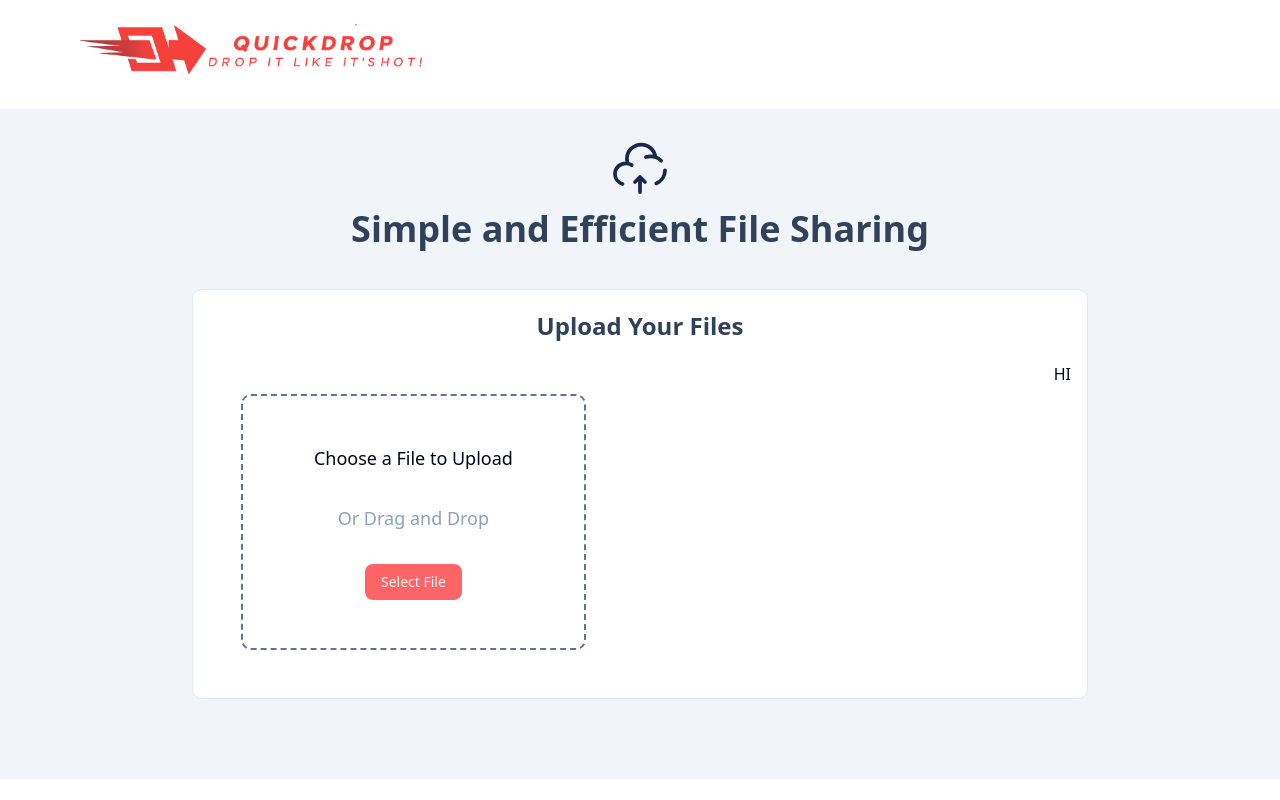
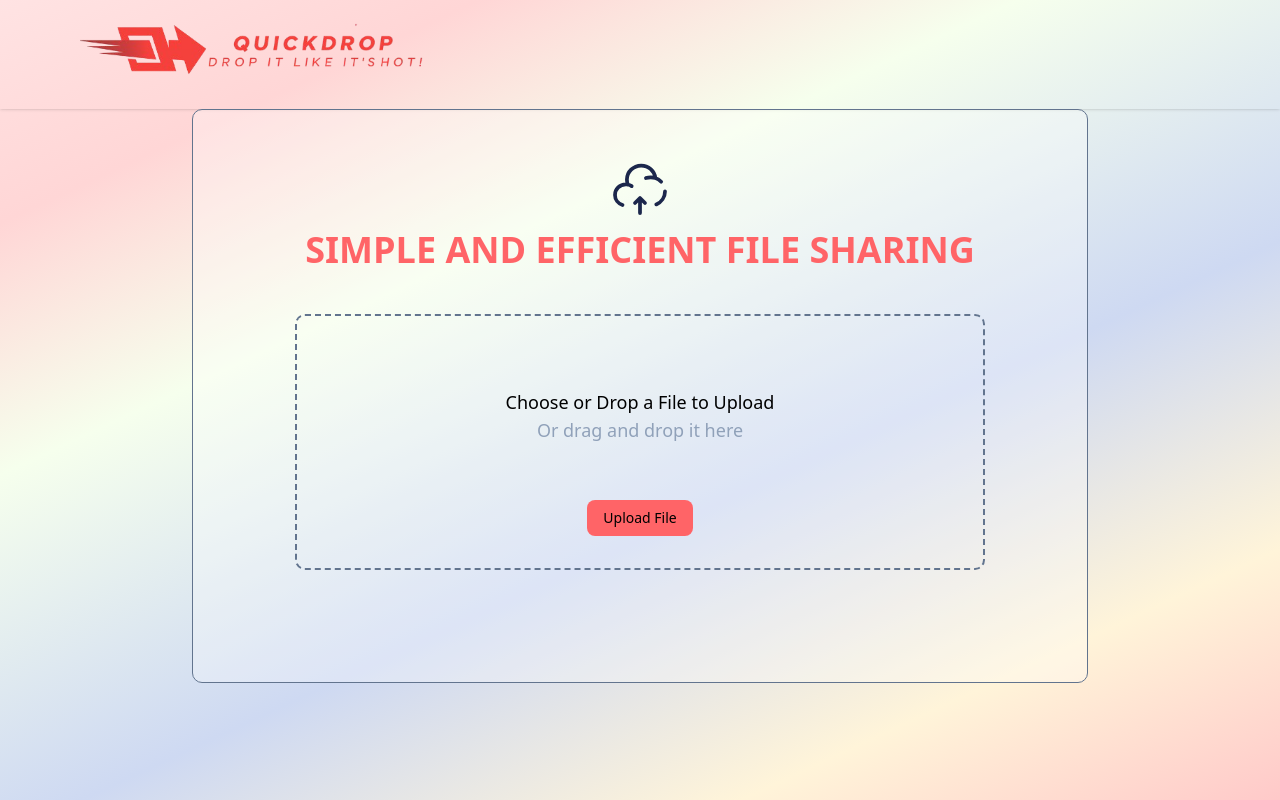
Before and after one commit to vm1-23/QuickDrop, a Next.js app: page / in a window 1280 px wide. Built offline with nearby package versions, Linux system fonts and the light colour scheme.

Commit message:
Implemented drag and drop to upload

```diff
--- /dev/null
+++ b/app/api/files/route.ts
@@ -0,0 +1,5 @@
+import { handleUpload, type HandleUploadBody } from '@vercel/blob/client';
+import { NextResponse } from 'next/server';
+
+export async function POST(request: Request): Promise<NextResponse> {
+  const body = (await request.json()) as HandleUploadBody;
--- a/app/api/upload/route.ts
+++ b/app/api/upload/route.ts
@@ -1,6 +1,7 @@
+//copy pasted from vercel blob docs with modified allowedContentTypes and maximumSizeInBytes
+
 import { handleUpload, type HandleUploadBody } from '@vercel/blob/client';
 import { NextResponse } from 'next/server';
-import {put} from "@vercel/blob"
 
 export async function POST(request: Request): Promise<NextResponse> {
   const body = (await request.json()) as HandleUploadBody;
@@ -21,8 +22,9 @@ export async function POST(request: Request): Promise<NextResponse> {
         // Otherwise, you're allowing anonymous uploads.
 
         return {
-          allowedContentTypes: ['image/jpeg', 'image/png', 'image/webp'],
+          allowedContentTypes: ['image/*', 'video/*', 'audio/*', 'application/pdf', 'text/*', 'application/*'],
           addRandomSuffix: true,
+          maximumSizeInBytes: 2000 * 1024 * 1024,
           // callbackUrl: 'https://example.com/api/avatar/upload',
           // optional, `callbackUrl` is automatically computed when hosted on Vercel
           tokenPayload: JSON.stringify({
--- a/app/globals.css
+++ b/app/globals.css
@@ -46,77 +46,16 @@
 :root {
   --radius: 0.625rem;
   --background: oklch(1 0 0);
-  --foreground: oklch(0.129 0.042 264.695);
-  --card: oklch(1 0 0);
-  --card-foreground: oklch(0.129 0.042 264.695);
-  --popover: oklch(1 0 0);
-  --popover-foreground: oklch(0.129 0.042 264.695);
-  --primary: oklch(0.208 0.042 265.755);
-  --primary-foreground: oklch(0.984 0.003 247.858);
-  --secondary: oklch(0.968 0.007 247.896);
-  --secondary-foreground: oklch(0.208 0.042 265.755);
-  --muted: oklch(0.968 0.007 247.896);
-  --muted-foreground: oklch(0.554 0.046 257.417);
-  --accent: oklch(0.968 0.007 247.896);
-  --accent-foreground: oklch(0.208 0.042 265.755);
-  --destructive: oklch(0.577 0.245 27.325);
-  --border: oklch(0.929 0.013 255.508);
-  --input: oklch(0.929 0.013 255.508);
-  --ring: oklch(0.704 0.04 256.788);
-  --chart-1: oklch(0.646 0.222 41.116);
-  --chart-2: oklch(0.6 0.118 184.704);
-  --chart-3: oklch(0.398 0.07 227.392);
-  --chart-4: oklch(0.828 0.189 84.429);
-  --chart-5: oklch(0.769 0.188 70.08);
-  --sidebar: oklch(0.984 0.003 247.858);
-  --sidebar-foreground: oklch(0.129 0.042 264.695);
-  --sidebar-primary: oklch(0.208 0.042 265.755);
-  --sidebar-primary-foreground: oklch(0.984 0.003 247.858);
-  --sidebar-accent: oklch(0.968 0.007 247.896);
-  --sidebar-accent-foreground: oklch(0.208 0.042 265.755);
-  --sidebar-border: oklch(0.929 0.013 255.508);
-  --sidebar-ring: oklch(0.704 0.04 256.788);
 }
 
 .dark {
   --background: oklch(0.129 0.042 264.695);
-  --foreground: oklch(0.984 0.003 247.858);
-  --card: oklch(0.208 0.042 265.755);
-  --card-foreground: oklch(0.984 0.003 247.858);
-  --popover: oklch(0.208 0.042 265.755);
-  --popover-foreground: oklch(0.984 0.003 247.858);
-  --primary: oklch(0.929 0.013 255.508);
-  --primary-foreground: oklch(0.208 0.042 265.755);
-  --secondary: oklch(0.279 0.041 260.031);
-  --secondary-foreground: oklch(0.984 0.003 247.858);
-  --muted: oklch(0.279 0.041 260.031);
-  --muted-foreground: oklch(0.704 0.04 256.788);
-  --accent: oklch(0.279 0.041 260.031);
-  --accent-foreground: oklch(0.984 0.003 247.858);
-  --destructive: oklch(0.704 0.191 22.216);
-  --border: oklch(1 0 0 / 10%);
-  --input: oklch(1 0 0 / 15%);
-  --ring: oklch(0.551 0.027 264.364);
-  --chart-1: oklch(0.488 0.243 264.376);
-  --chart-2: oklch(0.696 0.17 162.48);
-  --chart-3: oklch(0.769 0.188 70.08);
-  --chart-4: oklch(0.627 0.265 303.9);
-  --chart-5: oklch(0.645 0.246 16.439);
-  --sidebar: oklch(0.208 0.042 265.755);
-  --sidebar-foreground: oklch(0.984 0.003 247.858);
-  --sidebar-primary: oklch(0.488 0.243 264.376);
-  --sidebar-primary-foreground: oklch(0.984 0.003 247.858);
-  --sidebar-accent: oklch(0.279 0.041 260.031);
-  --sidebar-accent-foreground: oklch(0.984 0.003 247.858);
-  --sidebar-border: oklch(1 0 0 / 10%);
-  --sidebar-ring: oklch(0.551 0.027 264.364);
+
 }
 
-@layer base {
-  * {
-    @apply border-border outline-ring/50;
-  }
-  body {
-    @apply bg-background text-foreground;
-  }
+body {
+background: #ffe3e3;
+background: linear-gradient(155deg, rgba(255, 227, 227, 1) 0%, rgba(255, 214, 214, 1) 16%, rgba(246, 255, 237, 1) 34%, rgba(206, 217, 242, 1) 60%, rgba(255, 244, 217, 1) 82%, rgba(255, 201, 201, 1) 100%);
+  min-height: 100vh;
+  background-attachment: fixed;
 }
--- a/app/page.tsx
+++ b/app/page.tsx
@@ -1,127 +1,237 @@
+// "use client";
+
+// import { useRef,useState } from "react";
+// import Image from "next/image";
+
+// import { Button } from "@/components/ui/button";
+// import {upload} from "@vercel/blob/client"
+// import { PutBlobResult } from "@vercel/blob";
+
+// export default function Home() {
+//   const [progress,setProgress] = useState(0);
+//   const [uploading,setUploading] = useState(false);
+//   const fileInputRef = useRef<HTMLInputElement>(null);
+//   const [blobUrl,setBlobUrl] = useState<PutBlobResult | null>(null);
+//   const [selectedFileName,setSelectedFileName] = useState<string | null>(null);
+
+//   const handleFileChange = () =>{
+//     if(fileInputRef.current?.files?.[0]){
+//       setSelectedFileName(fileInputRef.current?.files?.[0].name);
+//     }
+//     else{
+//       setSelectedFileName(null);
+//     }
+//   }
+
+//   const handleFormSubmit = async (event: React.FormEvent<HTMLFormElement>) => {
+//     event.preventDefault();
+//     console.log("here")
+//     setProgress(0);
+//     if(!fileInputRef.current?.files?.[0]){
+//       throw new Error("Select a file to upload");
+//     }
+
+//     const file = fileInputRef.current?.files?.[0];
+//     setUploading(true);
+
+//     try{
+//       console.log("Uploading file:", file?.name);
+//       const blob = await upload(`${file?.name}`,file,{
+//         access: "public",
+//         handleUploadUrl: "/api/upload",
+//         onUploadProgress: (progressEvent)=>{
+//           setProgress(progressEvent.percentage);
+//           console.log({progress: progressEvent.percentage})
+//      }})
+//      console.log(progress)
+//       setBlobUrl(blob);
+//       console.log("File uploaded successfully. Blob URL:", blob.url);
+//     }catch(error){
+//       console.log(error);
+//     }finally{
+//       setUploading(false);
+//     }
+//   }
+
+//   return (
+//     <>
+//       <section className="flex bg-slate-100 flex-col items-center justify-center">
+//         <div className="hero p-7 flex flex-col items-center justify-center mx-auto">
+//           <Image src="/cloudupload.svg" alt="Cloud" width={60} height={60}/>
+//           <h1 className="py-3 text-4xl font-bold text-slate-700 text-center">Simple and Efficient File Sharing</h1>
+//         </div>
+
+//         <div className="upload-box w-[90%] sm:w-[70%] bg-white border border-slate-200 p-4 pt-5 rounded-lg flex flex-col items-center justify-center mb-20">
+//           <h2 className="text-2xl font-semibold text-slate-700 mb-5">Upload Your Files</h2>
+
+//           <div className="w-[100%] flex space-between justify-between">
+//             <form onSubmit={handleFormSubmit} className="flex flex-col cursor-pointer items-center justify-around py-8 m-8 w-[80%] md:w-[40%] h-64 border-2 border-dashed border-slate-500 rounded-lg">
+//               <input ref={fileInputRef} type="file" required onChange={handleFileChange} className="hidden w-full h-full"></input>
+//               <label onClick={()=>fileInputRef.current?.click()} className="text-lg font-medium cursor-pointer">{selectedFileName || "Choose a File to Upload"}</label>
+//               <p className="text-lg font-medium text-slate-400">Or Drag and Drop</p>
+//               <Button type="submit" className="bg-red-400">Select File</Button>
+//             </form>
+//             <div className="flex flex-col">
+//             {uploading ?
+//             (<h1 className="text-l">Uploading file</h1>) : null}
+//             </div>
+//           </div>
+//         </div>
+
+//       </section>
+//     </>
+//   );
+// }
+
 "use client";
-
-import { useRef,useState } from "react";
+import { useRef, useState } from "react";
 import Image from "next/image";
-
 import { Button } from "@/components/ui/button";
-import {upload} from "@vercel/blob/client"
+import { upload } from "@vercel/blob/client";
 import { PutBlobResult } from "@vercel/blob";
-
+import { redirect } from "next/navigation";
+import { useRouter } from "next/navigation";
 
 export default function Home() {
-  const [progress,setProgress] = useState(0);
-  const [uploading,setUploading] = useState(false);
+  const [progress, setProgress] = useState(0);
+  const [uploading, setUploading] = useState(false);
   const fileInputRef = useRef<HTMLInputElement>(null);
-  const [blobUrl,setBlobUrl] = useState<PutBlobResult | null>(null);
-  const [selectedFileName,setSelectedFileName] = useState<string | null>(null);
+  const [blobUrl, setBlobUrl] = useState<PutBlobResult | null>(null);
+  const [selectedFileName, setSelectedFileName] = useState<string | null>(null);
+  const router = useRouter();
 
-  const handleFileChange = () =>{
-    if(fileInputRef.current?.files?.[0]){
+  const handleFileChange = () => {
+    if (fileInputRef.current?.files?.[0]) {
       setSelectedFileName(fileInputRef.current?.files?.[0].name);
-    }
-    else{
+    } else {
       setSelectedFileName(null);
     }
-  }
+  };
 
   const handleFormSubmit = async (event: React.FormEvent<HTMLFormElement>) => {
     event.preventDefault();
-    console.log("here")
+    console.log("Starting upload");
     setProgress(0);
-    if(!fileInputRef.current?.files?.[0]){
-      throw new Error("Select a file to upload");
+
+    if (!fileInputRef.current?.files?.[0]) {
+      alert("Select a file to upload");
+      return;
     }
 
     const file = fileInputRef.current?.files?.[0];
     setUploading(true);
 
-    try{
-      console.log("Uploading file:", file?.name);
-      const blob = await upload(`${file?.name}`,file,{
+    try {
+      console.log("Uploading file:", file.name, file.type);
+
+      const newBlob = await upload(file.name, file, {
         access: "public",
         handleUploadUrl: "/api/upload",
-        onUploadProgress: (progressEvent)=>{
+        onUploadProgress: (progressEvent) => {
           setProgress(progressEvent.percentage);
+          console.log("Progress:", progressEvent.percentage);
+        },
+      });
 
-
-     }})
-      setBlobUrl(blob);
-      console.log("File uploaded successfully. Blob URL:", blob.url);
-    }catch(error){
-      console.log(error);
-    }finally{
+      setBlobUrl(newBlob);
+      console.log("File uploaded successfully. Blob URL:", newBlob.url);
+      const params = new URLSearchParams({
+        blobUrl: newBlob.url,
+        filename: file.name,
+        fileSize: file.size.toString(),
+      });
+      router.push(`/share?${params.toString()}`);
+    } catch (error) {
+      console.error("Upload error:", error);
+      alert("Upload failed: " + (error as Error).message);
+    } finally {
       setUploading(false);
     }
-  }
-
+  };
 
   return (
     <>
-      <section className="flex bg-slate-100 flex-col items-center justify-center">
-        <div className="hero p-7 flex flex-col items-center justify-center mx-auto">
-          <Image src="/cloudupload.svg" alt="Cloud" width={60} height={60}/>
-          <h1 className="py-3 text-4xl font-bold text-slate-700 text-center">Simple and Efficient File Sharing</h1>
-        </div>
+      <section className="flex bg-transparent flex-col items-center justify-center py-0">
+        <div className="upload-box w-[90%] sm:w-[70%] bg-white/30 border border-slate-500 p-4 pt-12 rounded-lg flex flex-col items-center justify-center mb-20">
+          <Image src="/cloudupload.svg" alt="Cloud" width={60} height={60} />
+          <h1 className="py-3 text-4xl font-bold text-red-400 text-center">
+            SIMPLE AND EFFICIENT FILE SHARING
+          </h1>
+          <div className="w-[100%] flex flex-col space-between justify-around items-center">
+            <form
+              onSubmit={handleFormSubmit}
+              onDragOver={(e) => e.preventDefault()}
+              onDrop={(e) => {
+                e.preventDefault();
+                const file = e.dataTransfer.files?.[0];
+                if (file) {
+                  if (fileInputRef.current) {
+                    const dataTransfer = new DataTransfer();
+                    dataTransfer.items.add(file);
+                    fileInputRef.current.files = dataTransfer.files;
+                  }
+                  setSelectedFileName(file.name);
+                }
+              }}
+              className="flex flex-col items-center justify-around py-8 m-8 w-[80%] h-64 border-2 border-dashed border-slate-500 rounded-lg hover:bg-white/40 transition"
+            >
+              <input
+                ref={fileInputRef}
+                type="file"
+                required
+                onChange={handleFileChange}
+                className="hidden"
+              />
 
-        <div className="upload-box w-[90%] sm:w-[70%] bg-white border border-slate-200 p-4 pt-5 rounded-lg flex flex-col items-center justify-center mb-20">
-          <h2 className="text-2xl font-semibold text-slate-700 mb-5">Upload Your Files</h2>
+              {/* Drop zone clickable area */}
+              <div
+                className="flex flex-col items-center justify-center w-full h-full cursor-pointer select-none"
+                onClick={() => fileInputRef.current?.click()}
+              >
+                <span className="text-lg font-medium">
+                  {selectedFileName || "Choose or Drop a File to Upload"}
+                </span>
+                <p className="text-lg font-medium text-slate-400">
+                  Or drag and drop it here
+                </p>
+              </div>
+              <Button
+                type="submit"
+                className="bg-red-400 mt-4"
+                disabled={uploading}
+              >
+                {uploading ? "Uploading..." : "Upload File"}
+              </Button>
+            </form>
 
-          <div className="w-[100%] flex space-between justify-between">
-            <form onSubmit={handleFormSubmit} className="flex flex-col cursor-pointer items-center justify-around py-8 m-8 w-[80%] md:w-[40%] h-64 border-2 border-dashed border-slate-500 rounded-lg">
-              <input ref={fileInputRef} type="file" required onChange={handleFileChange} className="hidden w-full h-full"></input>
-              <label onClick={()=>fileInputRef.current?.click()} className="text-lg font-medium cursor-pointer">{selectedFileName || "Choose a File to Upload"}</label>
-              <p className="text-lg font-medium text-slate-400">Or Drag and Drop</p>
-              <Button type="submit" className="bg-red-400">Select File</Button>
-            </form>
-            <div className="hidden md:block">HI</div>
+            <div className="flex flex-col items-center justify-center m-8">
+              {uploading && (
+                <div className="text-center">
+                  <h1 className="text-lg font-medium mb-2">
+                    Uploading file...
+                  </h1>
+                  <div className="w-64 bg-gray-200 rounded-full h-4">
+                    <div
+                      className="bg-red-400 h-4 rounded-full transition-all duration-300"
+                      style={{ width: `${progress}%` }}
+                    />
+                  </div>
+                  <p className="mt-2 text-sm text-slate-600">
+                    {progress.toFixed(0)}%
+                  </p>
+                </div>
+              )}
+              {blobUrl && !uploading && (
+                <div className="text-center">
+                  <h1 className="text-lg font-medium text-green-600 mb-2">
+                    Upload Successful!
+                  </h1>
+                </div>
+              )}
+            </div>
           </div>
         </div>
-
       </section>
     </>
   );
 }
-
-// 'use client';
-
-// import { type PutBlobResult } from '@vercel/blob';
-// import { upload } from '@vercel/blob/client';
-// import { useState, useRef } from 'react';
-//    import { put } from "@vercel/blob";
-// export default function AvatarUploadPage() {
-
-//   const inputFileRef = useRef<HTMLInputElement>(null);
-//   const [blob, setBlob] = useState<PutBlobResult | null>(null);
-//   return (
-//     <>
-//       <h1>Upload Your Avatar</h1>
-
-//       <form
-//         onSubmit={async (event) => {
-//           event.preventDefault();
-
-//           if (!inputFileRef.current?.files) {
-//             throw new Error('No file selected');
-//           }
-
-//           const file = inputFileRef.current.files[0];
-
-//           const newBlob = await upload(file.name, file, {
-//             access: 'public',
-//             handleUploadUrl: '/api/upload',
-//           });
-
-//           setBlob(newBlob);
-//         }}
-//       >
-//         <input name="file" ref={inputFileRef} type="file" required />
-//         <button type="submit">Upload</button>
-//       </form>
-//       {blob && (
-//         <div>
-//           Blob url: <a href={blob.url}>{blob.url}</a>
-//         </div>
-//       )}
-//     </>
-//   );
-// }
--- a/components/Navbar.tsx
+++ b/components/Navbar.tsx
@@ -5,10 +5,10 @@ import logo from '../public/logo.png'
 
 const Navbar = () => {
   return (
-    <header className='py-4 shadow-sm bg-white'>
+    <header className='py-4 shadow-sm bg-transparent'>
       <nav className='px-20 flex space-between'>
         <Link href="./">
-          <Image src = "/logo1.png" alt="Logo" width={350} height={110}/>
+          <Image src = "/logo1-removebg-preview.png" alt="Logo" width={350} height={110}/>
         </Link>
       </nav>
     </header>
--- a/package.json
+++ b/package.json
@@ -9,6 +9,7 @@
     "lint": "eslint"
   },
   "dependencies": {
+    "@radix-ui/react-label": "^2.1.7",
     "@radix-ui/react-slot": "^1.2.3",
     "@vercel/blob": "^2.0.0",
     "class-variance-authority": "^0.7.1",
```
Also changed, not shown: components/ui/input.tsx (added, +21 -0 lines), components/ui/label.tsx (added, +24 -0 lines), app/share/page.tsx (added), public/logo1-removebg-preview.png (added), 1 other file (tests, documents, lock files or other folders).
